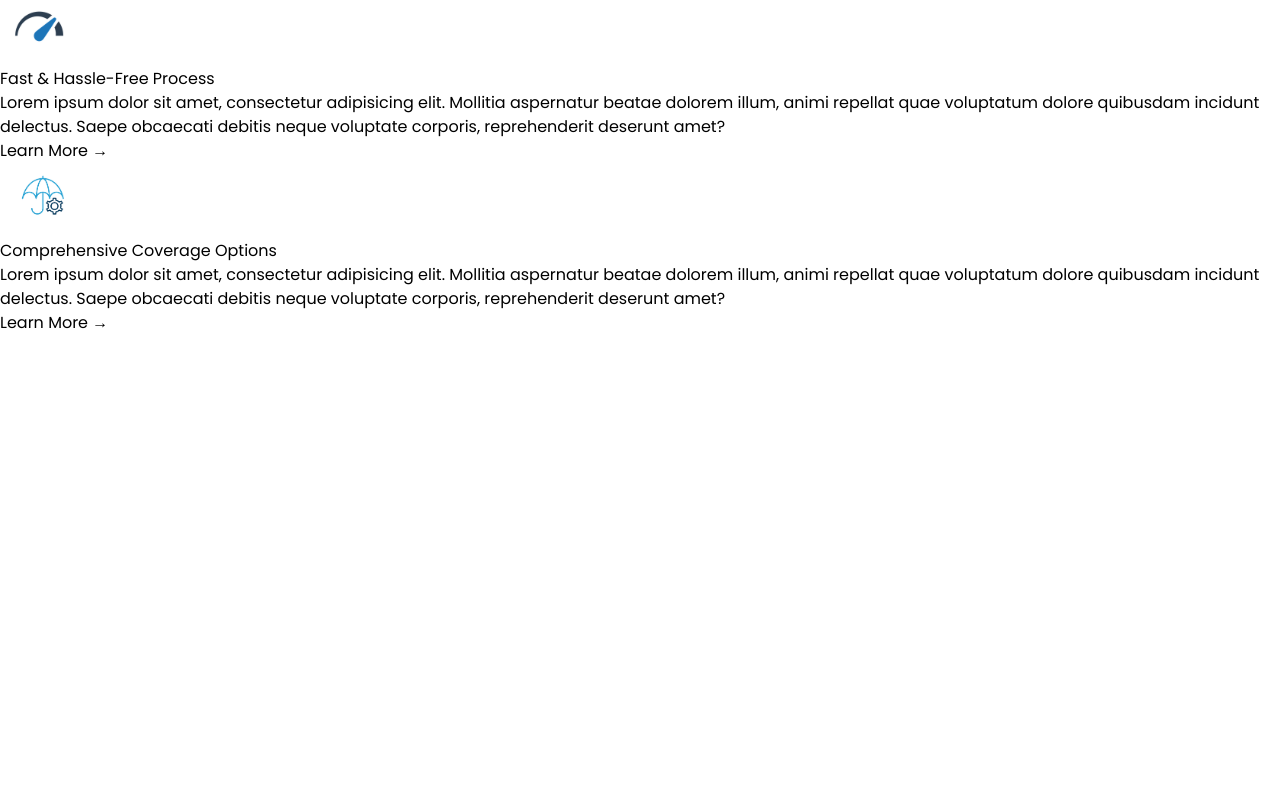
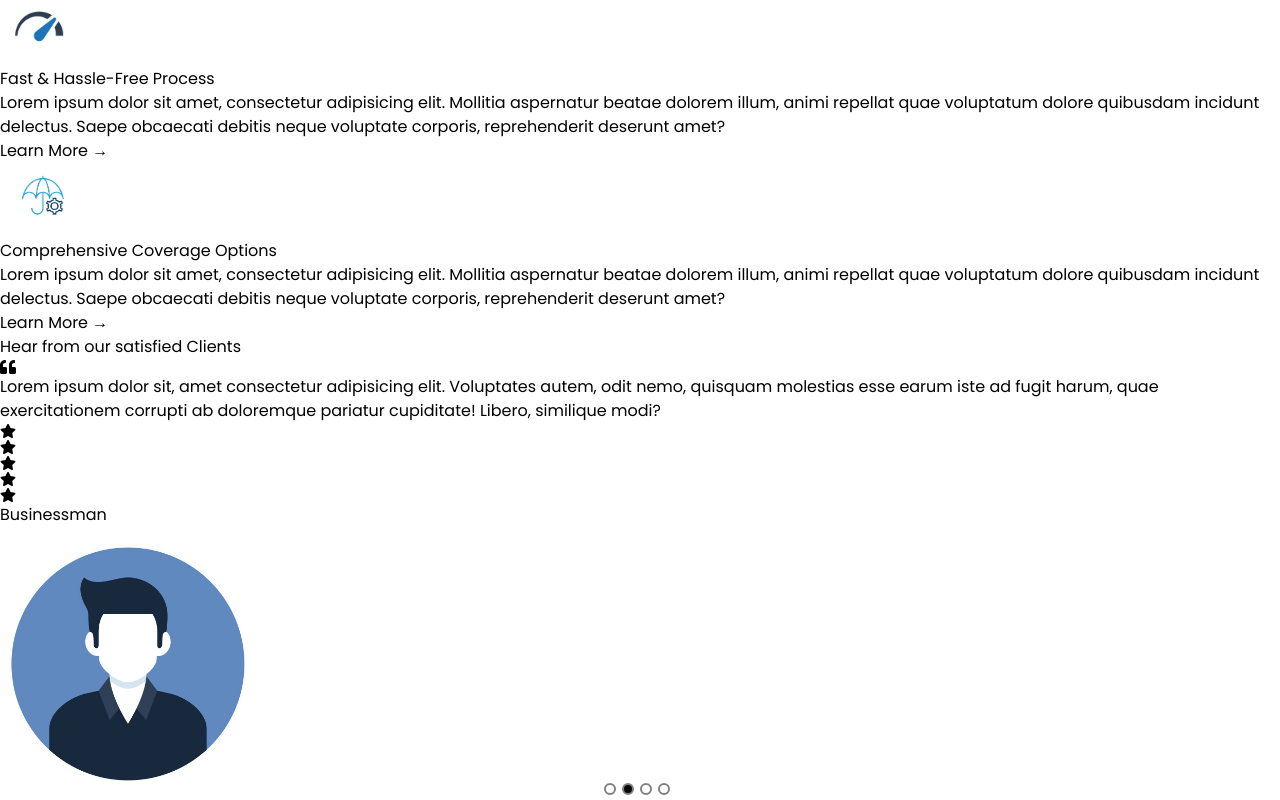
Before and after one commit to lnjage/leol, a Next.js app: page / in a window 1280 px wide. Shown: the part 1185-1985 px from the top of the page. Before the commit the page ends 1520 px from the top, so only its background shows below. Built offline with nearby package versions, Linux system fonts and the light colour scheme.

Commit message:
testimonial section

```diff
--- a/components/Home/Home.tsx
+++ b/components/Home/Home.tsx
@@ -1,12 +1,15 @@
 import React from 'react'
 import Hero from './Hero/Hero'
 import WhyChoose from './WhyChoose/WhyChoose'
+import Review from './Review/Review'
 
 const Home = () => {
   return (
     <div className="overflow-hidden">
       <Hero/>
       <WhyChoose/>
+      <Review/>
+
     </div>
   )
 }
--- /dev/null
+++ b/components/Home/Review/Review.tsx
@@ -0,0 +1,55 @@
+"use client"
+import React from 'react'
+import Carousel from 'react-multi-carousel';
+import 'react-multi-carousel/lib/styles.css';
+import ReviewCard from './ReviewCard';
+
+const responsive = {
+    desktop: {
+      breakpoint: { max: 3000, min: 1024 },
+      items: 1,
+      slidesToSlide: 1// this is needed to tell the amount of px that should be visible.
+    },
+    tablet: {
+      breakpoint: { max: 1024, min: 464 },
+      items: 1,
+      slidesToSlide: 1 // this is needed to tell the amount of px that should be visible.
+    },
+    mobile: {
+      breakpoint: { max: 464, min: 0 },
+      items: 1,
+      slidesToSlide: 1 // this is needed to tell the amount of px that should be visible.
+    }
+  }
+
+const Review = () => {
+  return (
+    <div className= "pt-16 pb-16 bg-[#fcf6fa]">
+        <h1 className='mt-6 text-2xl md:text-3xl capitalize font-bold text-center'>
+            Hear from our satisfied Clients
+        </h1>
+        <div className='mt-20 w-[90%] md:w-[80%] mx-auto'>
+            <Carousel
+            arrows={false}
+            autoPlay={true}
+            autoPlaySpeed={5000}
+            infinite
+            responsive={responsive}
+            showDots
+            >
+            <ReviewCard name="" image="/icon.png"/>
+            <ReviewCard name="" image="/icon.png"/>
+            <ReviewCard name="" image="/icon.png"/>
+            <ReviewCard name="" image="/icon.png"/>
+
+
+
+            </Carousel>
+        </div>
+
+
+    </div>
+)
+}
+
+export default Review
--- /dev/null
+++ b/components/Home/Review/ReviewCard.tsx
@@ -0,0 +1,49 @@
+import React from 'react'
+import { FaQuoteLeft, FaStar } from 'react-icons/fa';
+import Image from 'next/image';
+
+type Props={
+    name:string;
+    image:string
+}
+
+const ReviewCard = ({image,name}:Props) => {
+  return (
+    <div className='w-full lg:w-[90%] relative mx-auto p-6 bg-white shadow-lg rounded-lg '>
+    <div>
+        <FaQuoteLeft className='w-14 h-14 opacity-10 absolute top-8'/>
+    </div>
+    <div className='grid grid-cols-1 lg:gris-cols-5 gap-6 items-center'>
+        <div className='cols-span-3 order-2 lg:order-1'>
+            <p className='mt-8 text-sm sm-text-base md:text-lg font-medium leadinf-[1.5rem] sm:leading-[1.8rem] md:leading-[2.5rem]'>
+
+                Lorem ipsum dolor sit, amet consectetur adipisicing elit.
+                Voluptates autem, odit nemo, quisquam molestias esse earum
+                iste ad fugit harum, quae exercitationem corrupti
+                ab doloremque pariatur cupiditate! Libero, similique modi?
+            </p>
+            <div className='flex items-center mt-6'>
+                <FaStar className= "text-blue-300 w-6 h-6 "/>
+                <FaStar className= "text-blue-300 w-6 h-6 "/>
+                <FaStar className= "text-blue-300 w-6 h-6 "/>
+                <FaStar className= "text-blue-300 w-6 h-6 "/>
+                <FaStar className= "text-blue-300 w-6 h-6 "/>
+            </div>
+            <h1 className='text-xl font-semibold mt-8'>{name}</h1>
+            <p className='mt-2 text-lg text-gray-600 font-medium mb-6'>Businessman</p>
+        </div>
+        {/*image*/}
+        <div className='col-span-2 mx-auto order-1 lg:order-2'>
+            <Image src={image}
+            alt={name}
+            width={250}
+            height={120} className='rounded-full' />
+        </div>
+
+
+    </div>
+    </div>
+  )
+}
+
+export default ReviewCard
--- a/package.json
+++ b/package.json
@@ -12,7 +12,8 @@
     "next": "15.1.3",
     "react": "^19.0.0",
     "react-dom": "^19.0.0",
-    "react-icons": "^5.4.0"
+    "react-icons": "^5.4.0",
+    "react-multi-carousel": "^2.8.6"
   },
   "devDependencies": {
     "@eslint/eslintrc": "^3",
```
Also changed, not shown: components/Home/Navbar/MobileNav.tsx (line endings or trailing spaces), public/icon.png (added), 1 other file (tests, documents, lock files or other folders).
